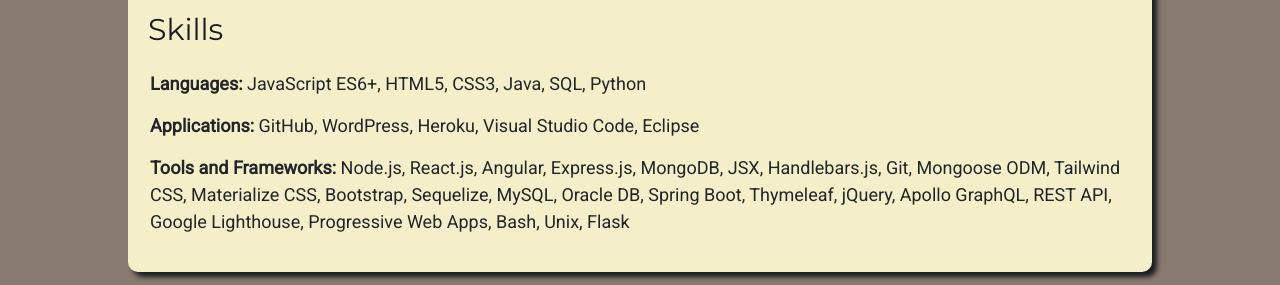
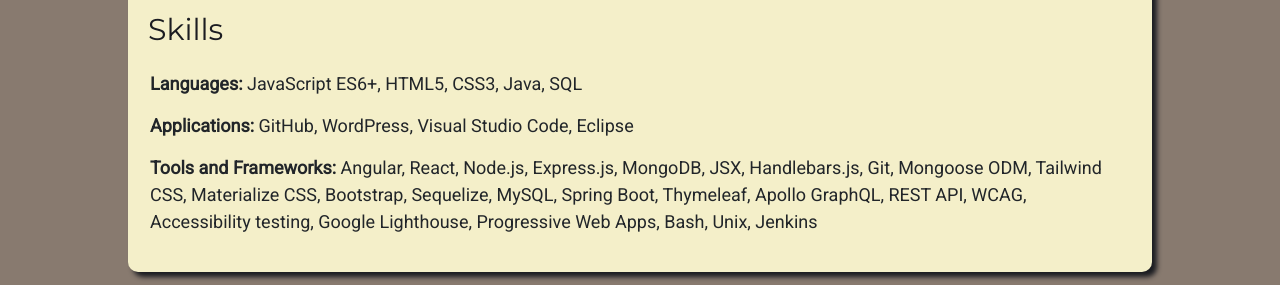
Before and after one commit to smakela13/smakela-portfolio-react-version, a React (Create React App) app: page / in a window 1280 px wide. Shown: the part 654-939 px from the top of the page. Built offline with nearby package versions, Linux system fonts and the light colour scheme; no server answers.

Commit message:
Update about-me.js

```diff
--- a/src/pages/about-me.js
+++ b/src/pages/about-me.js
@@ -44,19 +44,19 @@
 				<div className='about-text'>
 					<p>
 						<span>Languages:</span> JavaScript ES6+, HTML5, CSS3, Java,
-						SQL, Python
+						SQL
 					</p>
 					<p>
-						<span>Applications:</span> GitHub, WordPress, Heroku, Visual
+						<span>Applications:</span> GitHub, WordPress, Visual
 						Studio Code, Eclipse
 					</p>
 					<p>
-						<span>Tools and Frameworks:</span> Node.js, React.js, Angular,
+						<span>Tools and Frameworks:</span> Angular, React, Node.js,
 						Express.js, MongoDB, JSX, Handlebars.js, Git, Mongoose ODM,
 						Tailwind CSS, Materialize CSS, Bootstrap, Sequelize, MySQL,
-						Oracle DB, Spring Boot, Thymeleaf, jQuery, Apollo GraphQL,
-						REST API, Google Lighthouse, Progressive Web Apps, Bash, Unix,
-						Flask
+						Spring Boot, Thymeleaf, Apollo GraphQL, REST API, WCAG,
+						Accessibility testing, Google Lighthouse, Progressive Web Apps,
+						Bash, Unix, Jenkins
 					</p>
 				</div>
 			</section>
```
